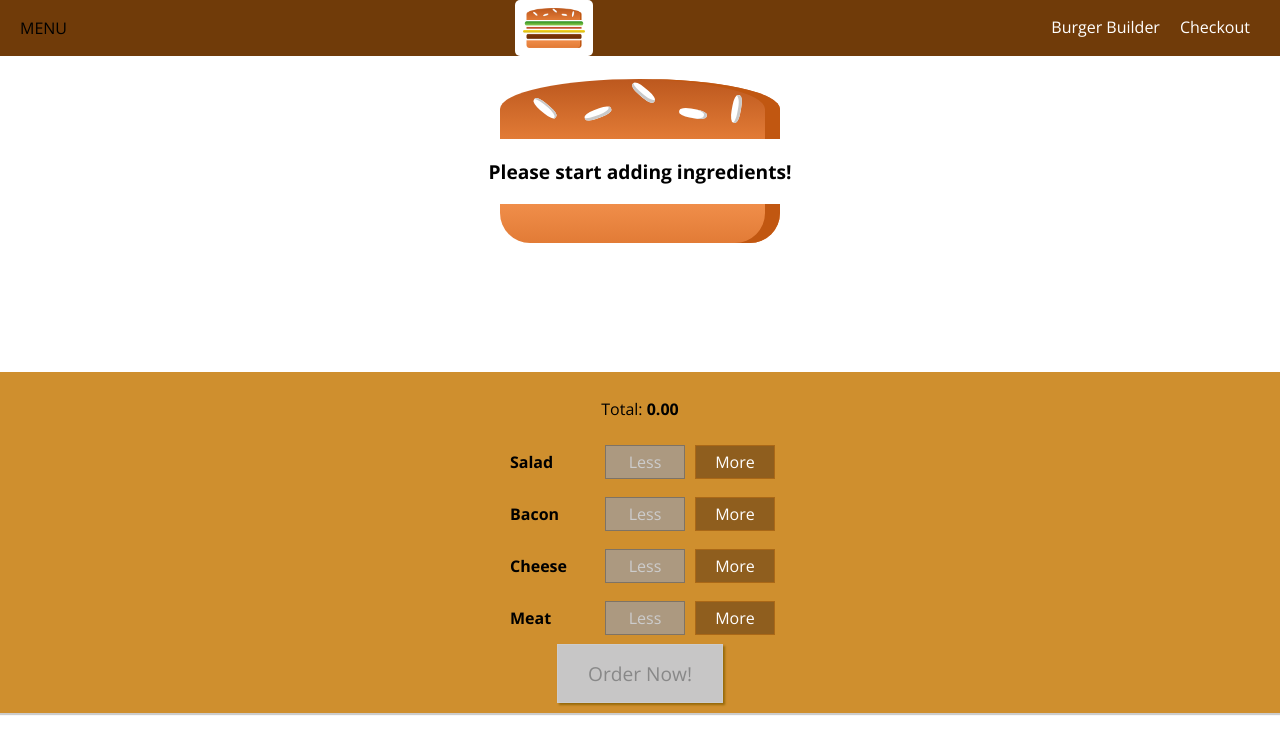
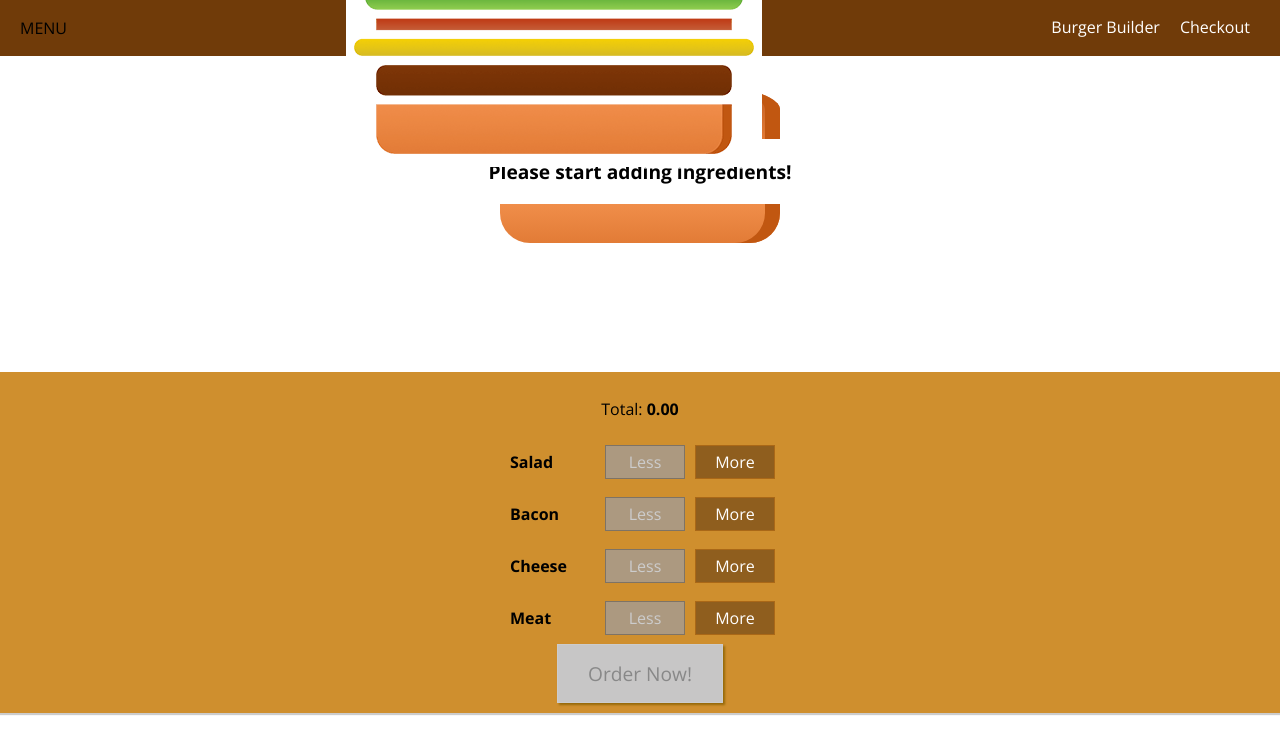
Before and after one commit to proiacm/burger-builder, a React (Create React App) app: page / in a window 1280 px wide. Shown: the top 754 px of the page. Built offline with nearby package versions, Linux system fonts and the light colour scheme.

Commit message:
add div to handle logo style

```diff
--- a/src/components/Navigation/Toolbar/Toolbar.js
+++ b/src/components/Navigation/Toolbar/Toolbar.js
@@ -6,7 +6,9 @@ import NavigationItems from '../NavigationItems/NavigationItems';
 const toolbar = () => (
   <header className={classes.Toolbar}>
     <div>MENU</div>
-    <Logo />
+    <div className={classes.Logo}>
+      <Logo />
+    </div>
     <nav>
       <NavigationItems />
     </nav>
```
